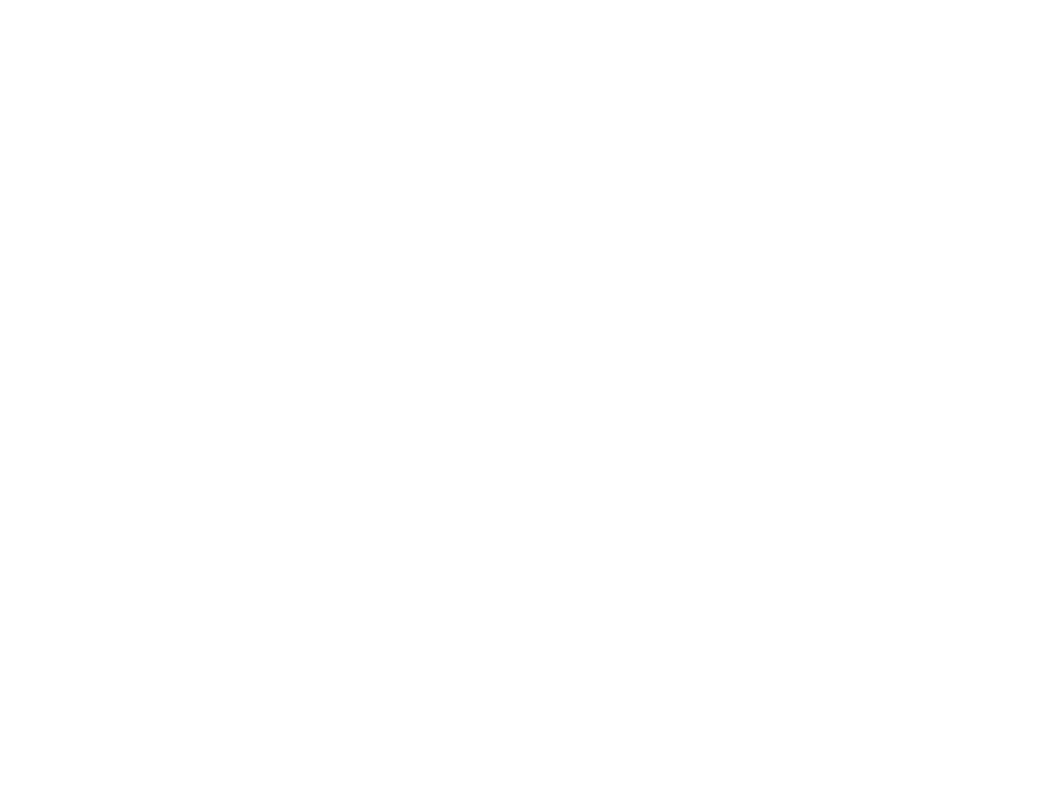
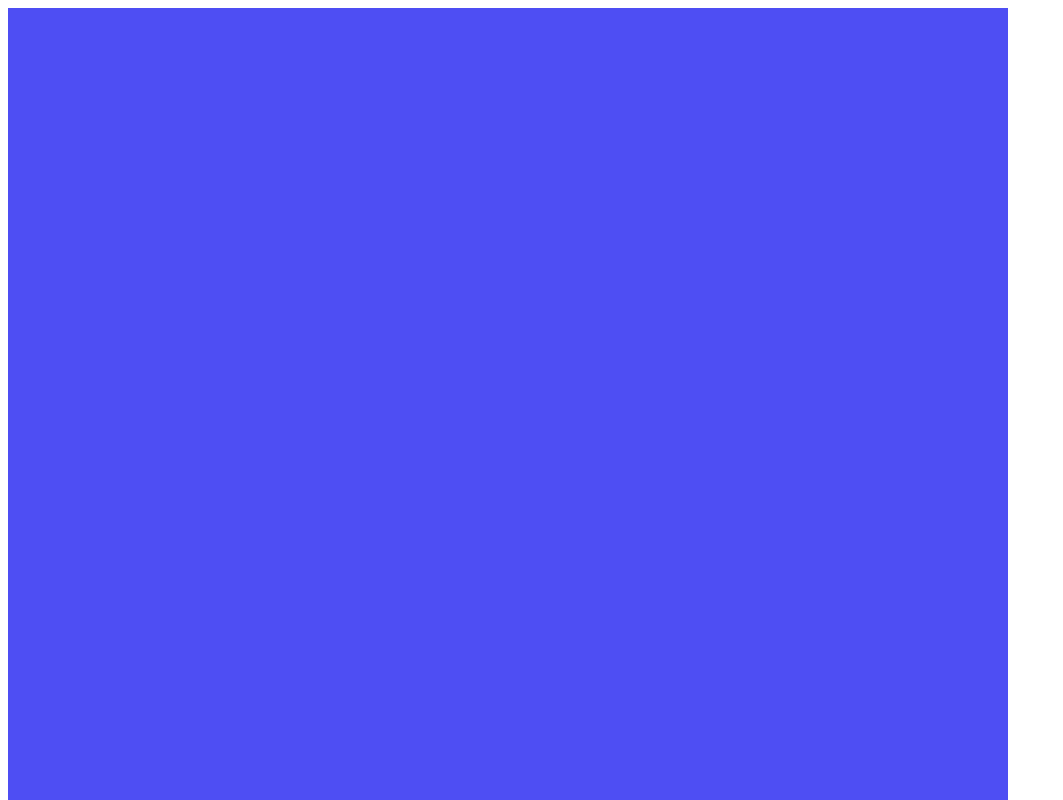
Before and after one commit to filippp0/first-project, a plain HTML site: page index.html in a window 1280 px wide. Shown: the top 800 px of the page, without its empty margins (0-1063 px from the left). Drawn offline with Linux system fonts and the light colour scheme.

Commit message:
добваление flex-container и его стиль

```diff
--- a/index.html
+++ b/index.html
@@ -4,9 +4,10 @@
     <meta charset="UTF-8">
     <meta http-equiv="X-UA-Compatible" content="IE=edge">
     <meta name="viewport" content="width=device-width, initial-scale=1.0">
+    <link rel="stylesheet" href="style.css">
     <title>Document</title>
 </head>
 <body>
-
+    <div class="flex-container"></div>
 </body>
 </html>
--- a/style.css
+++ b/style.css
@@ -0,0 +1,6 @@
+.flex-container {
+    display: flex;
+    background-color: rgba(72, 72, 243, 0.966);
+    width: 1000px;
+    height: 1000px;
+}
```
